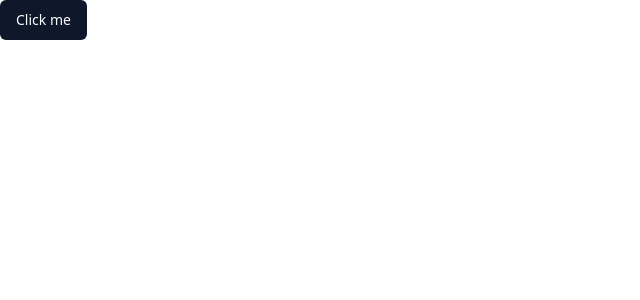
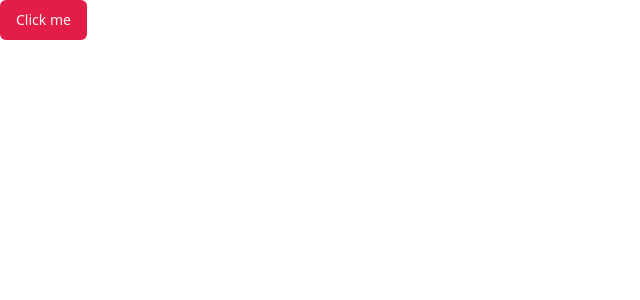
Before and after one commit to Alua1714/Dream_Team_2024, a SvelteKit app in the folder frontend/: page / in a window 1280 px wide. Shown: the top 300 px of the page, without its empty margins (0-640 px from the left). Built offline with nearby package versions, Linux system fonts and the light colour scheme.

Commit message:
update base colors

```diff
--- a/frontend/src/app.css
+++ b/frontend/src/app.css
@@ -5,63 +5,46 @@
 @layer base {
   :root {
     --background: 0 0% 100%;
-    --foreground: 222.2 84% 4.9%;
-    --muted: 210 40% 96.1%;
-    --muted-foreground: 215.4 16.3% 46.9%;
+    --foreground: 240 10% 3.9%;
+    --card: 0 0% 100%;
+    --card-foreground: 240 10% 3.9%;
     --popover: 0 0% 100%;
-    --popover-foreground: 222.2 84% 4.9%;
-    --card: 0 0% 100%;
-    --card-foreground: 222.2 84% 4.9%;
-    --border: 214.3 31.8% 91.4%;
-    --input: 214.3 31.8% 91.4%;
-    --primary: 222.2 47.4% 11.2%;
-    --primary-foreground: 210 40% 98%;
-    --secondary: 210 40% 96.1%;
-    --secondary-foreground: 222.2 47.4% 11.2%;
-    --accent: 210 40% 96.1%;
-    --accent-foreground: 222.2 47.4% 11.2%;
-    --destructive: 0 72.2% 50.6%;
-    --destructive-foreground: 210 40% 98%;
-    --ring: 222.2 84% 4.9%;
+    --popover-foreground: 240 10% 3.9%;
+    --primary: 346.8 77.2% 49.8%;
+    --primary-foreground: 355.7 100% 97.3%;
+    --secondary: 240 4.8% 95.9%;
+    --secondary-foreground: 240 5.9% 10%;
+    --muted: 240 4.8% 95.9%;
+    --muted-foreground: 240 3.8% 46.1%;
+    --accent: 240 4.8% 95.9%;
+    --accent-foreground: 240 5.9% 10%;
+    --destructive: 0 72.22% 50.59%;
+    --destructive-foreground: 0 0% 98%;
+    --border: 240 5.9% 90%;
+    --input: 240 5.9% 90%;
+    --ring: 346.8 77.2% 49.8%;
     --radius: 0.5rem;
-	--sidebar-background: 0 0% 98%;
-    --sidebar-foreground: 240 5.3% 26.1%;
-    --sidebar-primary: 240 5.9% 10%;
-    --sidebar-primary-foreground: 0 0% 98%;
-    --sidebar-accent: 240 4.8% 95.9%;
-    --sidebar-accent-foreground: 240 5.9% 10%;
-    --sidebar-border: 220 13% 91%;
-    --sidebar-ring: 217.2 91.2% 59.8%;
   }
-
   .dark {
-    --background: 222.2 84% 4.9%;
-    --foreground: 210 40% 98%;
-    --muted: 217.2 32.6% 17.5%;
-    --muted-foreground: 215 20.2% 65.1%;
-    --popover: 222.2 84% 4.9%;
-    --popover-foreground: 210 40% 98%;
-    --card: 222.2 84% 4.9%;
-    --card-foreground: 210 40% 98%;
-    --border: 217.2 32.6% 17.5%;
-    --input: 217.2 32.6% 17.5%;
-    --primary: 210 40% 98%;
-    --primary-foreground: 222.2 47.4% 11.2%;
-    --secondary: 217.2 32.6% 17.5%;
-    --secondary-foreground: 210 40% 98%;
-    --accent: 217.2 32.6% 17.5%;
-    --accent-foreground: 210 40% 98%;
+    --background: 20 14.3% 4.1%;
+    --foreground: 0 0% 95%;
+    --card: 24 9.8% 10%;
+    --card-foreground: 0 0% 95%;
+    --popover: 0 0% 9%;
+    --popover-foreground: 0 0% 95%;
+    --primary: 346.8 77.2% 49.8%;
+    --primary-foreground: 355.7 100% 97.3%;
+    --secondary: 240 3.7% 15.9%;
+    --secondary-foreground: 0 0% 98%;
+    --muted: 0 0% 15%;
+    --muted-foreground: 240 5% 64.9%;
+    --accent: 12 6.5% 15.1%;
+    --accent-foreground: 0 0% 98%;
     --destructive: 0 62.8% 30.6%;
-    --destructive-foreground: 210 40% 98%;
-    --ring: 212.7 26.8% 83.9%;
-	--sidebar-background: 240 5.9% 10%;
-    --sidebar-foreground: 240 4.8% 95.9%;
-    --sidebar-primary: 224.3 76.3% 48%;
-    --sidebar-primary-foreground: 0 0% 100%;
-    --sidebar-accent: 240 3.7% 15.9%;
-    --sidebar-accent-foreground: 240 4.8% 95.9%;
-    --sidebar-border: 240 3.7% 15.9%;
-    --sidebar-ring: 217.2 91.2% 59.8%;
+    --destructive-foreground: 0 85.7% 97.3%;
+    --border: 240 3.7% 15.9%;
+    --input: 240 3.7% 15.9%;
+    --ring: 346.8 77.2% 49.8%;
   }
 }
 
```
